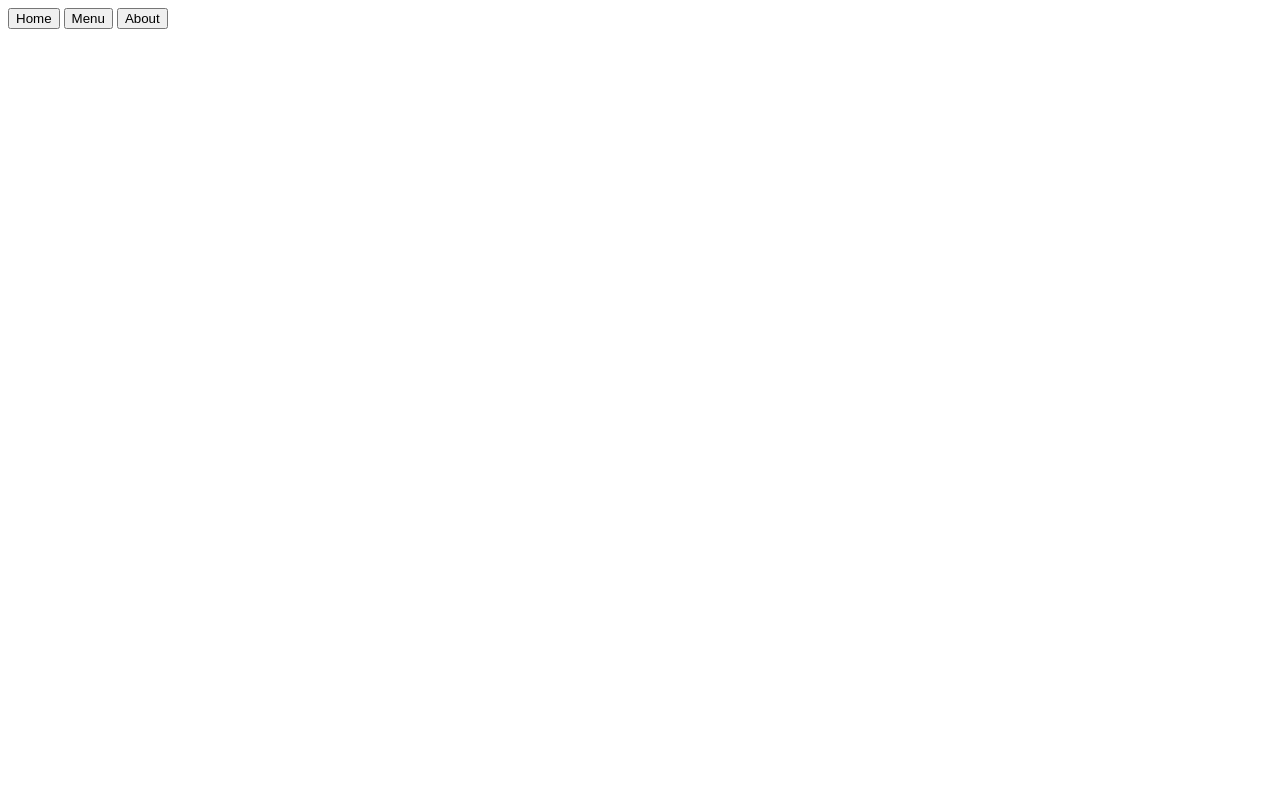
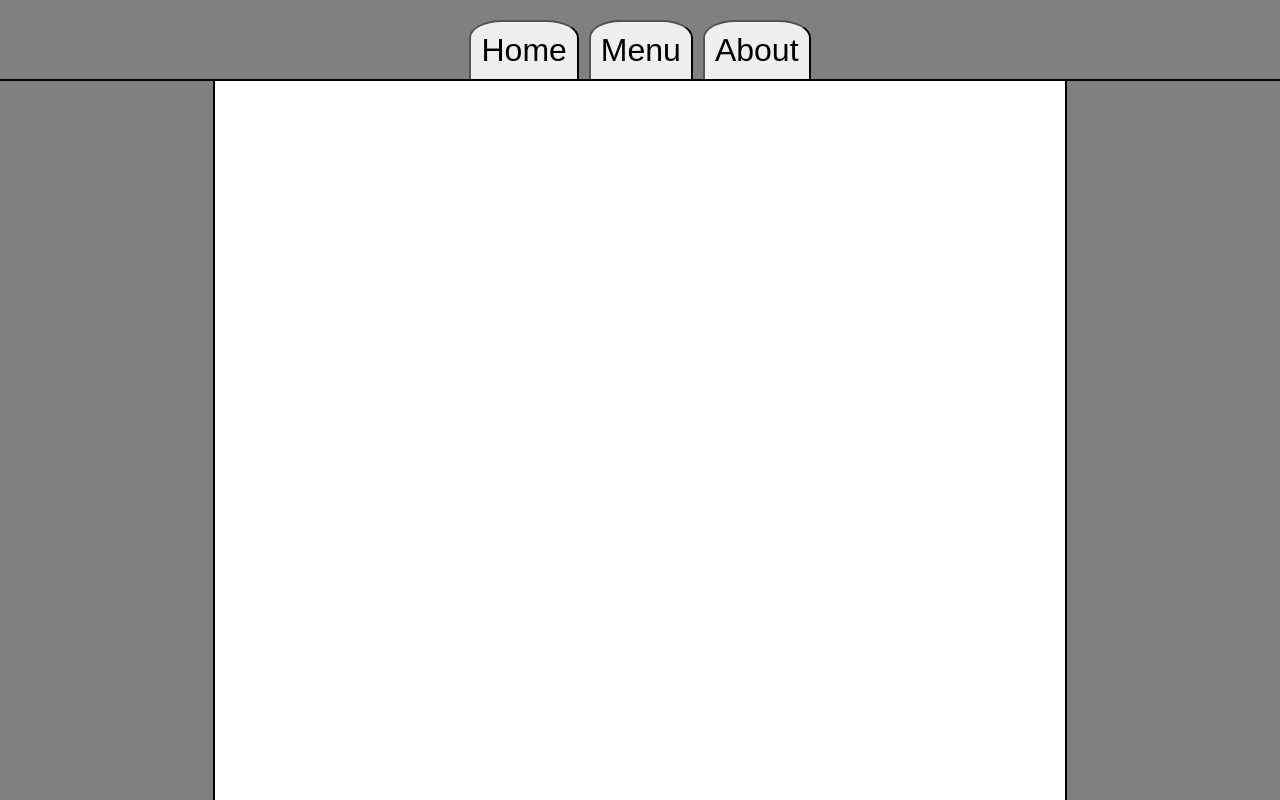
Before and after one commit to RichardGabelman/restaurant-page, a website built with webpack: page src/index.html in a window 1280 px wide. Built offline with nearby package versions, Linux system fonts and the light colour scheme.

Commit message:
Add basic index structure

```diff
--- a/package.json
+++ b/package.json
@@ -4,7 +4,8 @@
   "description": "",
   "main": "index.js",
   "scripts": {
-    "test": "echo \"Error: no test specified\" && exit 1"
+    "test": "echo \"Error: no test specified\" && exit 1",
+    "build": "webpack"
   },
   "author": "chaz",
   "license": "ISC",
--- a/src/index.html
+++ b/src/index.html
@@ -8,11 +8,13 @@
 <body>
   <header>
     <nav>
-      <button>Home</button>
-      <button>Menu</button>
-      <button>About</button>
+      <button id="home">Home</button>
+      <button id="menu">Menu</button>
+      <button id="about">About</button>
     </nav>
   </header>
-  <div id="content"></div>
+  <div id="content">
+    <div class="mainContent"></div>
+  </div>
 </body>
 </html>
--- a/src/index.js
+++ b/src/index.js
@@ -1,3 +1,32 @@
 import './style.css';
 
-console.log("test");
+class navController {
+
+  constructor() {
+    this.home = document.querySelector("#home");
+    this.menu = document.querySelector("#menu");
+    this.about = document.querySelector("#about");
+    this.content = document.querySelector("#content");
+  }
+
+  initializeEventHandlers() {
+    this.home.addEventListener("click", () => {
+      console.log("home button pressed");
+    });
+
+    this.menu.addEventListener("click", () => {
+      console.log("menu button pressed");
+    });
+
+    this.about.addEventListener("click", () => {
+      console.log("about button pressed");
+    });
+  }
+
+  clearContent() {
+    this.content.textContent = '';
+  }
+}
+
+const controller = new navController();
+controller.initializeEventHandlers();
--- a/src/style.css
+++ b/src/style.css
@@ -0,0 +1,48 @@
+* {
+  box-sizing: border-box;
+  margin: 0;
+  padding: 0;
+}
+
+html, body {
+  width: 100%;
+  height: 100vh;
+  display: flex;
+  flex-direction: column;
+}
+
+nav {
+  background-color: gray;
+  border-bottom: 2px solid black;
+  padding-top: 20px;
+  gap: 10px;
+  display: flex;
+  justify-content: center;
+  align-items: center;
+}
+
+nav button {
+  font-size: 2rem;
+  padding: 10px;
+  border-bottom: none;
+  border-top-right-radius: 30%;
+  border-top-left-radius: 30%;
+  cursor: pointer;
+}
+
+#content {
+  width: 100%;
+  display: flex;
+  flex-direction: column;
+  flex-grow: 1;
+  background-color: gray;
+}
+
+.mainContent {
+  background-color: white;
+  height: 100%;
+  width: calc((100%/3) * 2);
+  margin: 0 auto;
+  border-left: 2px solid black;
+  border-right: 2px solid black;
+}
--- a/webpack.config.js
+++ b/webpack.config.js
@@ -19,6 +19,10 @@ module.exports = {
         test: /\.css$/i,
         use: ['style-loader', 'css-loader'],
       },
+      {
+        test: /\.(png|svg|jpg|jpeg|gif)$/i,
+        type: 'asset/resource',
+      },
     ],
   },
 };
```
